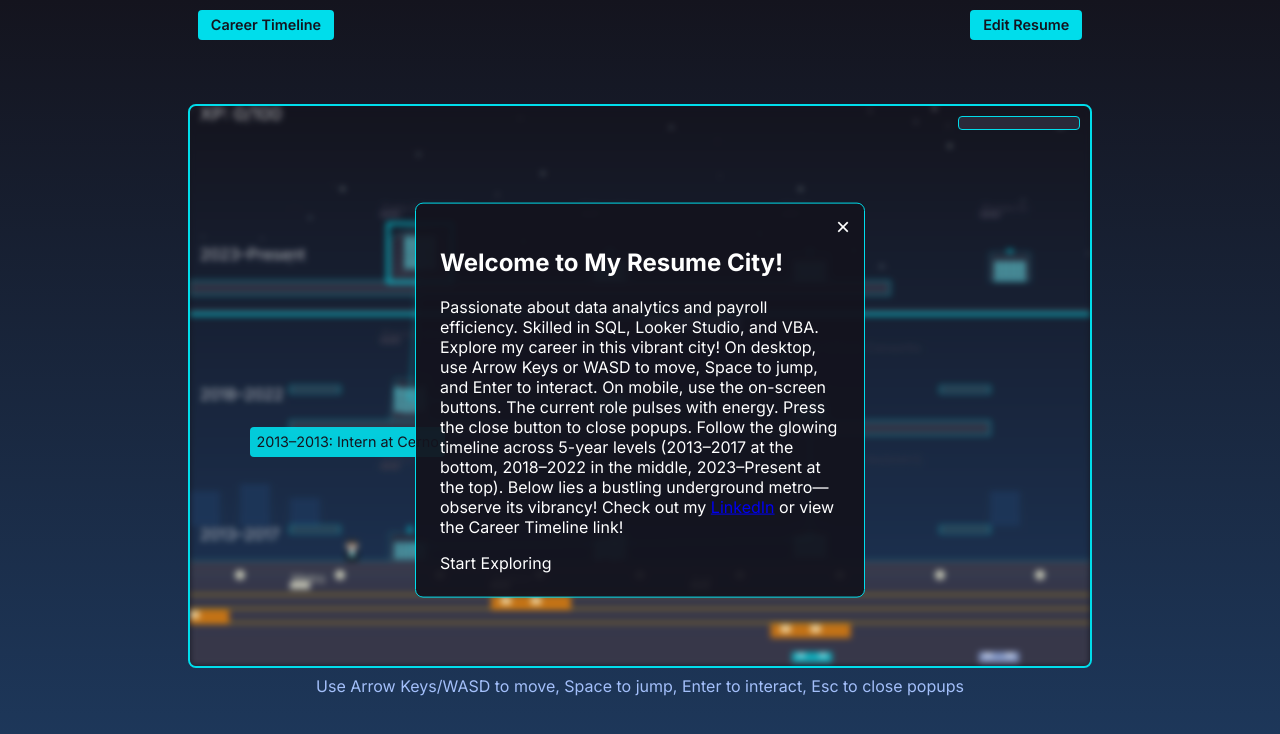
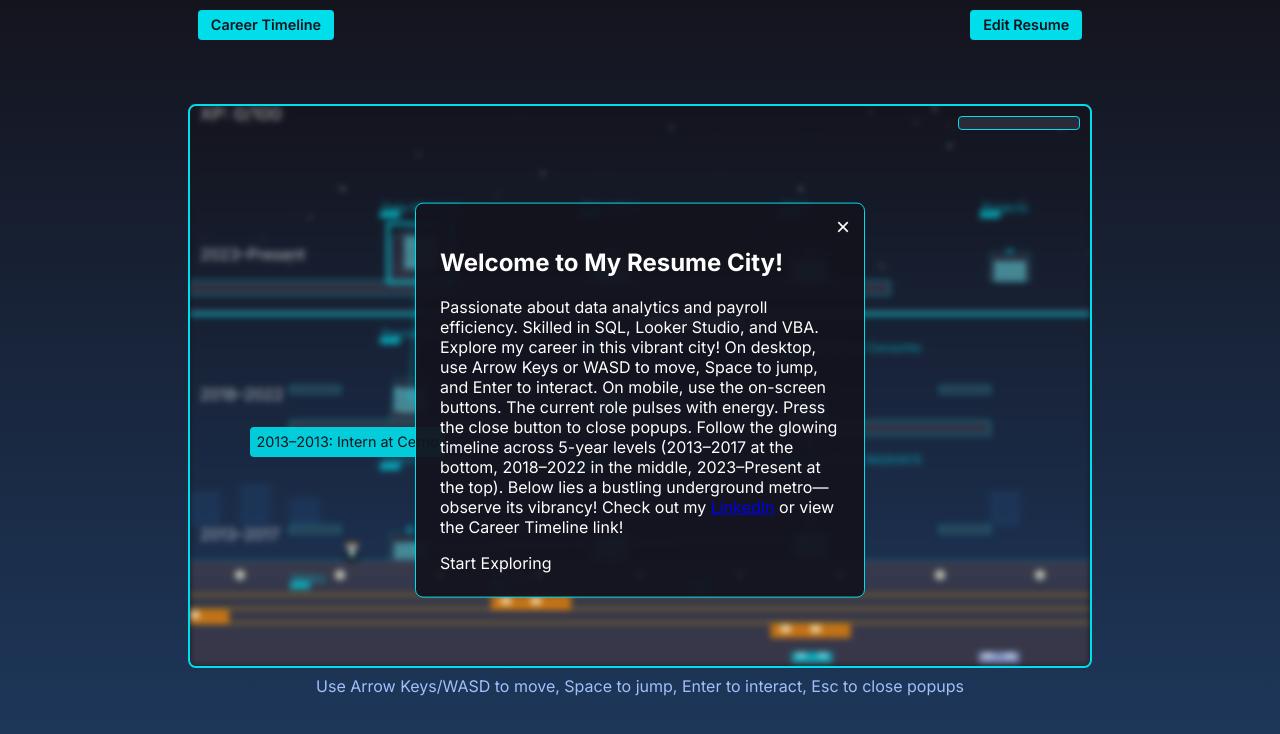
Before and after one commit to viveknakarmi/Resume, a plain HTML site: page index.html in a window 1280 px wide. Drawn offline with Linux system fonts and the light colour scheme.

Commit message:
Update index.html

```diff
--- a/index.html
+++ b/index.html
@@ -646,10 +646,10 @@
         }
 
         function drawSign(sign) {
-          // ctx.fillStyle = '#00DDEB';
+           ctx.fillStyle = '#00DDEB';
             ctx.fillRect(sign.x, sign.y, sign.width, sign.height);
             ctx.font = `${12 * scaleX}px Inter`;
-           //ctx.fillStyle = '#FFFFFF';
+          // ctx.fillStyle = '#FFFFFF';
             ctx.fillText(sign.label, sign.x + 2* scaleX, sign.y+1  * scaleY);
         }
 
```
